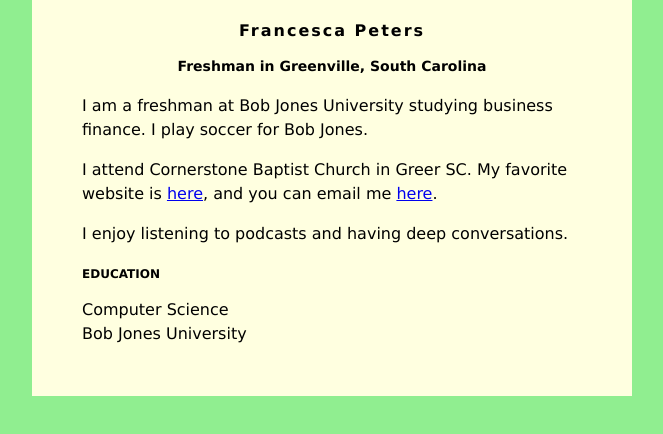
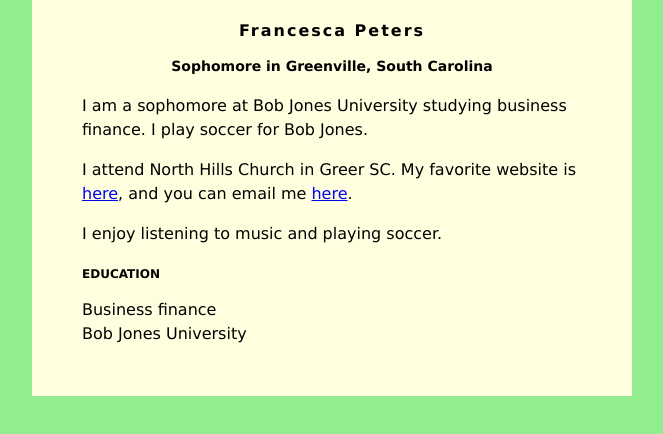
Before and after one commit to FrancescaPeters/FrancescaPeters.github.io, a plain HTML site: page index.html in a window 1280 px wide. Shown: the whole page, without its empty margins (308-971 px from the left). Drawn offline with Linux system fonts and the light colour scheme.

Commit message:
Update index.html

```diff
--- a/index.html
+++ b/index.html
@@ -31,19 +31,19 @@ h3 {
 <body>
     <div id="content">
         <h1>Francesca Peters</h1>
-        <h2>Freshman in Greenville, South Carolina</h2>
+        <h2>Sophomore in Greenville, South Carolina</h2>
 
-         <p>I am a freshman at Bob Jones University studying business finance. I play soccer for Bob Jones.</p>
+         <p>I am a sophomore at Bob Jones University studying business finance. I play soccer for Bob Jones.</p>
          <p>
-            I attend Cornerstone Baptist Church in Greer SC. My favorite website is
-            <a href="https://mobilehymns.org/">here</a>, and you can email me
-            <a href="mailto:sgothard@bju.edu">here</a>.
+            I attend North Hills Church in Greer SC. My favorite website is
+            <a href="https://www.thesaurus.com/">here</a>, and you can email me
+            <a href="mailto:fpete323@students.bju.edu">here</a>.
          </p>
          <p>
-            I enjoy listening to podcasts and having deep conversations.
+            I enjoy listening to music and playing soccer.
          </p>
         <h3>EDUCATION</h3>
-        Computer Science<br />
+          Business finance<br />
         Bob Jones University
     </div>
 </body>
```
